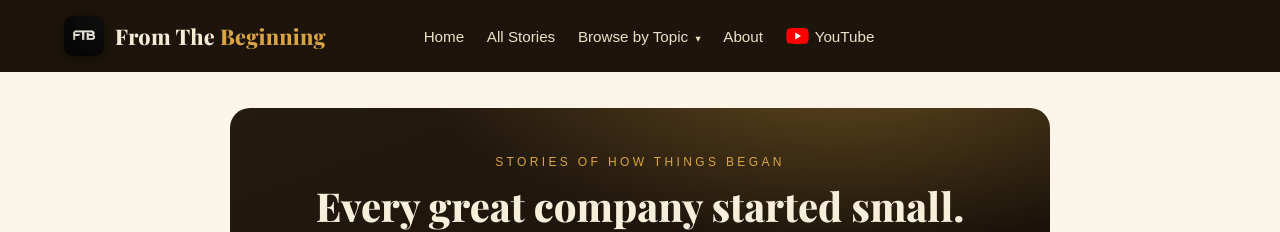
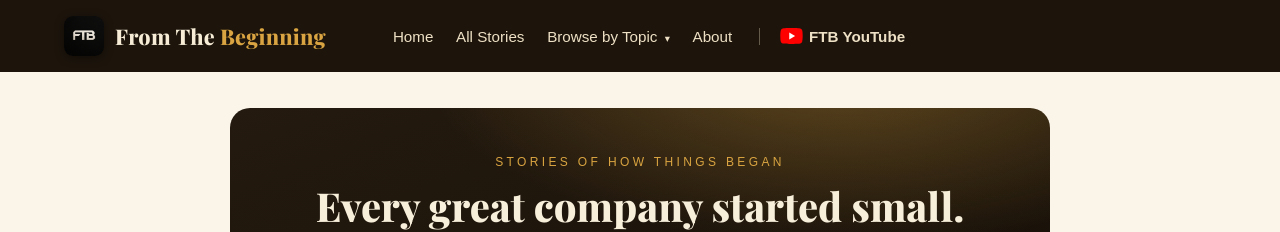
Before and after one commit to docsachmienphi/FTB, a Jekyll site: the page built from index.html, in a window 1280 px wide. Shown: the top 232 px of the page. Built offline with Jekyll 4.4.1, drawn with Linux system fonts in a browser that asks for light colours; the list of posts is cut into pages by our own code.

Commit message:
Header nav: separate the channel link - divider, bold 'FTB YouTube' label, play icon kept

```diff
--- a/_layouts/default.html
+++ b/_layouts/default.html
@@ -17,7 +17,7 @@
 <link rel="apple-touch-icon" href="/apple-touch-icon.png">
 <link rel="preconnect" href="https://fonts.googleapis.com">
 <link href="https://fonts.googleapis.com/css2?family=Playfair+Display:wght@600;800&family=Inter:wght@400;600;800&display=swap" rel="stylesheet">
-<link rel="stylesheet" href="/assets/css/style.css?v=16">
+<link rel="stylesheet" href="/assets/css/style.css?v=17">
 {% if page.youtube_id %}
 <script type="application/ld+json">
 {"@context":"https://schema.org","@type":"VideoObject","name":"{{ page.title }}","description":"{{ page.description }}","thumbnailUrl":"https://i.ytimg.com/vi/{{ page.youtube_id }}/maxresdefault.jpg","uploadDate":"{{ page.date | date_to_xmlschema }}","embedUrl":"https://www.youtube.com/embed/{{ page.youtube_id }}","url":"https://www.youtube.com/watch?v={{ page.youtube_id }}"}
@@ -27,7 +27,7 @@
 <body>
 <header class="site-header">
   <a class="logo" href="/"><img class="logo-mark" src="/assets/images/logo-header.png" alt="FTB logo">From The <span>Beginning</span></a>
-  <nav><a href="/">Home</a> <a href="/stories/">All Stories</a> <span class="has-drop"><a href="/topics/">Browse by Topic <span class="caret">&#9662;</span></a><span class="drop"><a href="/topics/company-history/">Company History</a><a href="/topics/founder-stories/">Founder Stories</a><a href="/topics/invention-history/">Invention History</a></span></span> <a href="/about/">About</a> <a href="{{ site.youtube_channel }}" target="_blank" rel="noopener"><svg width="23" height="16" viewBox="0 0 28 20" style="vertical-align:-2px;margin-right:6px" aria-hidden="true"><path fill="#FF0000" d="M27.4 3.1c-.3-1.3-1.3-2.3-2.6-2.6C22.6 0 14 0 14 0S5.4 0 3.2.5C1.9.8.9 1.8.6 3.1C0 5.3 0 10 0 10s0 4.7.6 6.9c.3 1.3 1.3 2.3 2.6 2.6C5.4 20 14 20 14 20s8.6 0 10.8-.5c1.3-.3 2.3-1.3 2.6-2.6.6-2.2.6-6.9.6-6.9s0-4.7-.6-6.9z"/><path fill="#FFFFFF" d="M11.2 14.3V5.7L18.5 10l-7.3 4.3z"/></svg>YouTube</a></nav>
+  <nav><a href="/">Home</a> <a href="/stories/">All Stories</a> <span class="has-drop"><a href="/topics/">Browse by Topic <span class="caret">&#9662;</span></a><span class="drop"><a href="/topics/company-history/">Company History</a><a href="/topics/founder-stories/">Founder Stories</a><a href="/topics/invention-history/">Invention History</a></span></span> <a href="/about/">About</a> <a class="yt-link" href="{{ site.youtube_channel }}" target="_blank" rel="noopener"><svg width="23" height="16" viewBox="0 0 28 20" style="vertical-align:-2px;margin-right:6px" aria-hidden="true"><path fill="#FF0000" d="M27.4 3.1c-.3-1.3-1.3-2.3-2.6-2.6C22.6 0 14 0 14 0S5.4 0 3.2.5C1.9.8.9 1.8.6 3.1C0 5.3 0 10 0 10s0 4.7.6 6.9c.3 1.3 1.3 2.3 2.6 2.6C5.4 20 14 20 14 20s8.6 0 10.8-.5c1.3-.3 2.3-1.3 2.6-2.6.6-2.2.6-6.9.6-6.9s0-4.7-.6-6.9z"/><path fill="#FFFFFF" d="M11.2 14.3V5.7L18.5 10l-7.3 4.3z"/></svg>FTB YouTube</a></nav>
 </header>
 <main>{{ content }}</main>
 <footer>
--- a/assets/css/style.css
+++ b/assets/css/style.css
@@ -191,3 +191,4 @@ h1{line-height:1.22;font-family:'Playfair Display',Georgia,serif}h2{margin-top:3
 .site-header nav .drop a{display:block;margin:0;padding:9px 12px;border-radius:9px;color:#3A2A12;font-size:.92rem;white-space:nowrap}
 .site-header nav .drop a:hover{background:#F6E7C3;color:#1D150C}
 @media(max-width:760px){.site-header{display:flex;justify-content:center}.site-header nav{justify-self:auto}}
+.site-header nav .yt-link{font-weight:bold;border-left:1px solid rgba(237,224,196,.35);padding-left:20px;margin-left:22px}
```
